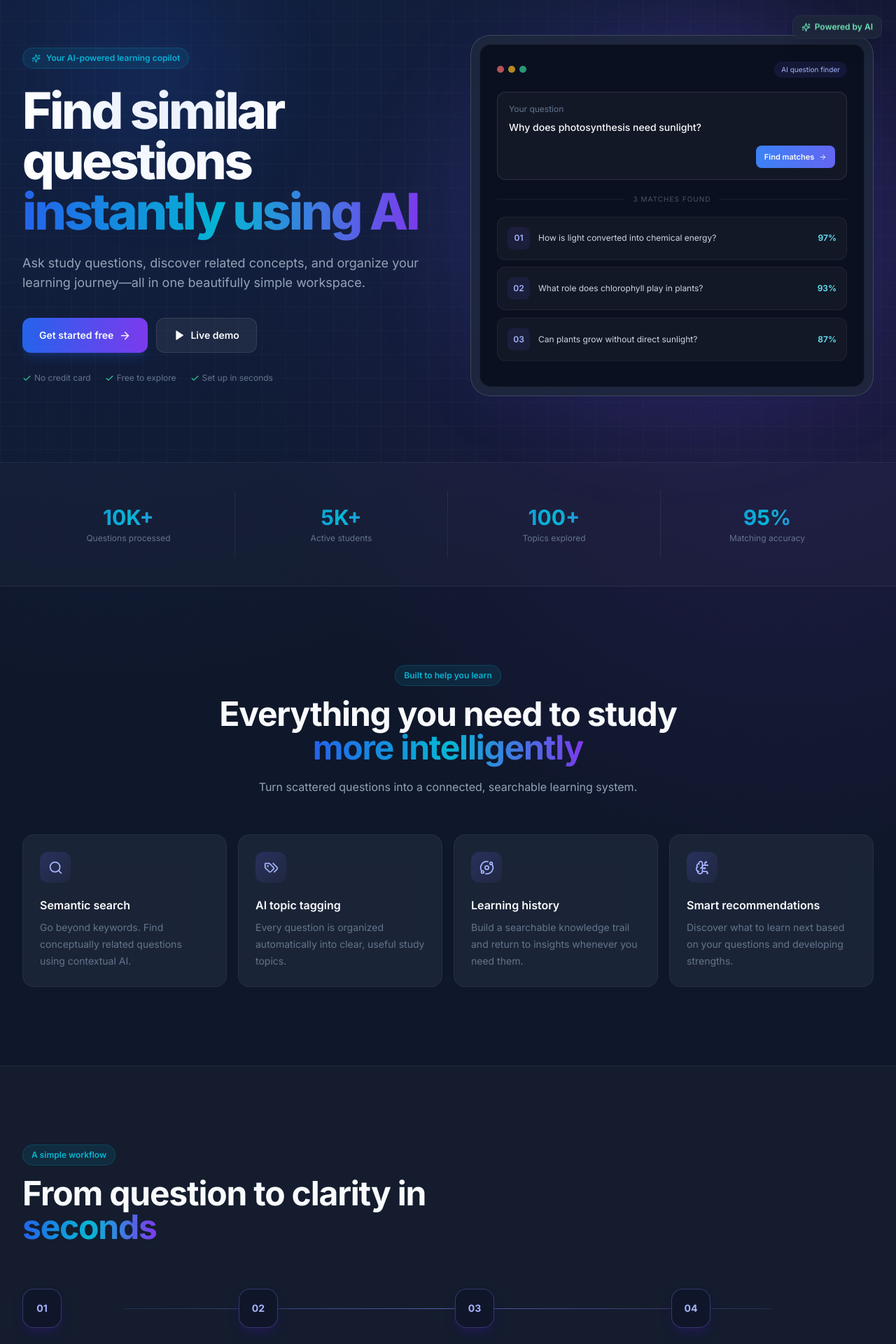
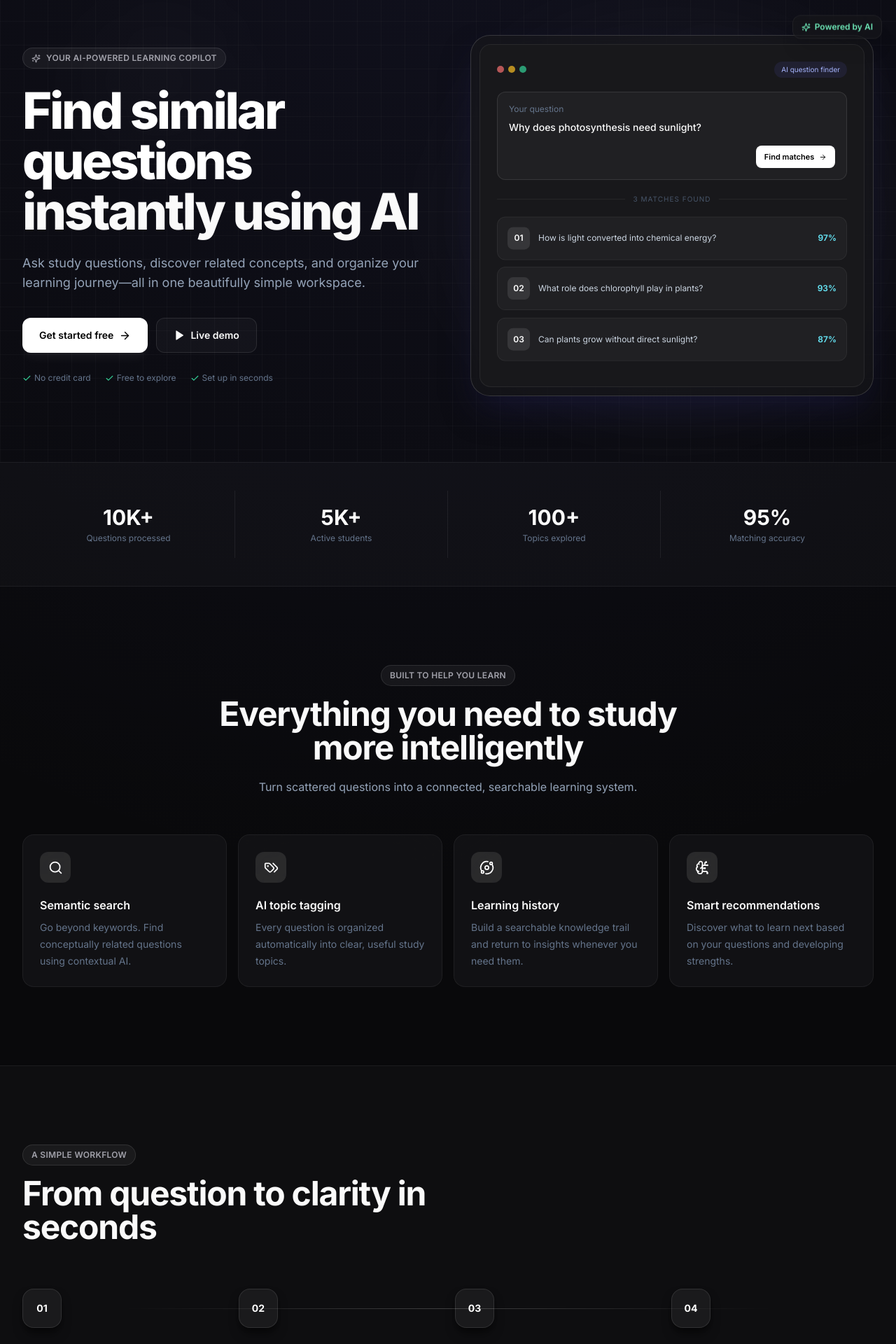
Before and after one commit to kaviya-0605/gisul-frontend, a React (Vite) app: page / in a window 1280 px wide. Shown: the part 140-2060 px from the top of the page at 70% size. Built offline with nearby package versions, Linux system fonts and the light colour scheme; no server answers.

Commit message:
style: apply premium professional high-contrast dark theme

```diff
--- a/src/index.css
+++ b/src/index.css
@@ -4,26 +4,24 @@
 @tailwind utilities;
 
 @layer base {
-  * { @apply border-white/10; }
+  * { @apply border-white/[0.08]; }
   html { scroll-behavior: smooth; }
   body {
     @apply m-0 min-w-[320px] bg-background font-sans text-textColor antialiased;
-    background-image:
-      radial-gradient(circle at 12% 5%, rgba(37,99,235,.15), transparent 28%),
-      radial-gradient(circle at 88% 18%, rgba(124,58,237,.15), transparent 25%);
+    background-image: radial-gradient(circle at 50% 0%, rgba(99,102,241,.08), transparent 40%);
   }
-  ::selection { @apply bg-primary/40 text-textColor; }
+  ::selection { @apply bg-accent/30 text-textColor; }
 }
 
 @layer components {
-  .glass { @apply border border-white/5 bg-card/80 backdrop-blur-xl; }
-  .glass-hover { @apply transition duration-300 hover:-translate-y-1 hover:border-primary/30 hover:bg-card/90 hover:shadow-glow-primary; }
-  .gradient-text { @apply bg-gradient-to-r from-primary via-accent to-secondary bg-clip-text text-transparent; }
-  .button-primary { @apply inline-flex items-center justify-center gap-2 rounded-xl bg-gradient-to-r from-primary to-secondary px-5 py-3 text-sm font-semibold text-textColor shadow-lg shadow-primary/20 transition hover:-translate-y-0.5 hover:shadow-primary/40; }
-  .button-secondary { @apply inline-flex items-center justify-center gap-2 rounded-xl border border-white/10 bg-white/[0.06] px-5 py-3 text-sm font-semibold text-textColor transition hover:bg-white/10; }
-  .input { @apply w-full rounded-xl border border-white/10 bg-background/50 px-4 py-3 text-sm text-textColor outline-none transition placeholder:text-slate-500 focus:border-primary/60 focus:ring-4 focus:ring-primary/10; }
-  .label { @apply mb-2 block text-sm font-medium text-textColor/80; }
-  .eyebrow { @apply inline-flex items-center gap-2 rounded-full border border-accent/20 bg-accent/10 px-3 py-1.5 text-xs font-semibold text-accent; }
+  .glass { @apply border border-white/[0.06] bg-card/60 backdrop-blur-2xl; }
+  .glass-hover { @apply transition duration-300 hover:-translate-y-1 hover:border-white/10 hover:bg-card/80 hover:shadow-glow-primary; }
+  .gradient-text { @apply text-textColor; }
+  .button-primary { @apply inline-flex items-center justify-center gap-2 rounded-xl bg-primary px-5 py-3 text-sm font-semibold text-black shadow-lg shadow-white/5 transition hover:-translate-y-0.5 hover:bg-white/90; }
+  .button-secondary { @apply inline-flex items-center justify-center gap-2 rounded-xl border border-white/10 bg-white/[0.03] px-5 py-3 text-sm font-semibold text-textColor transition hover:bg-white/[0.08]; }
+  .input { @apply w-full rounded-xl border border-white/10 bg-black/40 px-4 py-3 text-sm text-textColor outline-none transition placeholder:text-slate-500 focus:border-accent/50 focus:ring-4 focus:ring-accent/10; }
+  .label { @apply mb-2 block text-sm font-medium text-secondary; }
+  .eyebrow { @apply inline-flex items-center gap-2 rounded-full border border-white/10 bg-white/5 px-3 py-1.5 text-xs font-semibold text-secondary tracking-wide uppercase; }
 }
 
 .grid-noise {
--- a/src/pages/Auth.jsx
+++ b/src/pages/Auth.jsx
@@ -13,7 +13,7 @@ function AuthVisual({ signup }) {
       <Logo />
       <div className="relative mx-auto max-w-md">
         <motion.div animate={{ y: [0, -10, 0] }} transition={{ duration: 5, repeat: Infinity }} className="glass mb-8 rounded-3xl p-7 shadow-2xl shadow-primary/10">
-          <div className="mb-6 grid h-14 w-14 place-items-center rounded-2xl bg-gradient-to-br from-primary to-secondary"><BrainCircuit /></div>
+          <div className="mb-6 grid h-14 w-14 place-items-center rounded-2xl bg-white text-black"><BrainCircuit /></div>
           <div className="space-y-3">{['Understand every question', 'Find meaningful connections', 'Build lasting knowledge'].map((x, i) => <div key={x} className="flex items-center gap-3 rounded-xl bg-white/[0.04] p-3 text-sm text-textColor/80"><span className="grid h-6 w-6 place-items-center rounded-full bg-success/10 text-success"><Check size={13} /></span>{x}<span className="ml-auto text-xs text-textColor/50">0{i + 1}</span></div>)}</div>
         </motion.div>
         <h1 className="text-4xl font-bold leading-tight">{signup ? 'Turn curiosity into your greatest advantage.' : 'Welcome back to smarter learning.'}</h1>
--- a/src/pages/Dashboard.jsx
+++ b/src/pages/Dashboard.jsx
@@ -74,7 +74,7 @@ export default function Dashboard() {
         description="Track your learning journey and explore previously asked questions."
       />
 
-      <div className="relative mb-6 overflow-hidden rounded-3xl border border-primary/20 bg-gradient-to-br from-primary/30 via-accent/20 to-secondary/20 p-6 sm:p-8">
+      <div className="relative mb-6 overflow-hidden rounded-3xl border border-white/10 bg-white/[0.02] p-6 sm:p-8">
 
         <div className="absolute right-4 top-1/2 hidden -translate-y-1/2 opacity-20 sm:block">
           <BrainCircuit size={150} />
--- a/src/pages/HistoryPage.jsx
+++ b/src/pages/HistoryPage.jsx
@@ -210,7 +210,7 @@ export default function HistoryPage() {
             <ChevronLeft size={16} />
           </button>
 
-          <button className="grid h-10 w-10 place-items-center rounded-xl bg-primary text-textColor text-sm font-semibold">
+          <button className="grid h-10 w-10 place-items-center rounded-xl bg-primary text-black text-sm font-semibold">
             1
           </button>
 
--- a/src/pages/Landing.jsx
+++ b/src/pages/Landing.jsx
@@ -21,9 +21,9 @@ const steps = [
 function DemoCard() {
   return (
     <motion.div initial={{ opacity: 0, x: 30 }} animate={{ opacity: 1, x: 0 }} transition={{ duration: .8 }} className="relative mx-auto w-full max-w-xl">
-      <div className="absolute -inset-8 rounded-full bg-indigo-500/15 blur-3xl" />
+      <div className="absolute -inset-8 rounded-full bg-white/[0.03] blur-3xl" />
       <div className="glass relative overflow-hidden rounded-[28px] border-white/15 p-3 shadow-2xl shadow-indigo-950/50">
-        <div className="rounded-2xl border border-white/[0.07] bg-[#0b1020] p-5 sm:p-6">
+        <div className="rounded-2xl border border-white/[0.07] bg-card p-5 sm:p-6">
           <div className="mb-5 flex items-center justify-between">
             <div className="flex gap-1.5"><span className="h-2.5 w-2.5 rounded-full bg-red-400/70" /><span className="h-2.5 w-2.5 rounded-full bg-amber-400/70" /><span className="h-2.5 w-2.5 rounded-full bg-emerald-400/70" /></div>
             <span className="rounded-full bg-indigo-500/10 px-2.5 py-1 text-[10px] text-indigo-300">AI question finder</span>
@@ -31,7 +31,7 @@ function DemoCard() {
           <div className="rounded-xl border border-white/10 bg-white/[0.035] p-4">
             <p className="text-xs text-slate-500">Your question</p>
             <p className="mt-2 text-sm font-medium">Why does photosynthesis need sunlight?</p>
-            <div className="mt-4 flex justify-end"><span className="rounded-lg bg-gradient-to-r from-blue-500 to-indigo-500 px-3 py-2 text-[11px] font-semibold">Find matches <ArrowRight size={11} className="ml-1 inline" /></span></div>
+            <div className="mt-4 flex justify-end"><span className="rounded-lg bg-primary text-black px-3 py-2 text-[11px] font-semibold">Find matches <ArrowRight size={11} className="ml-1 inline" /></span></div>
           </div>
           <div className="my-5 flex items-center gap-3"><div className="h-px flex-1 bg-white/[0.06]" /><span className="text-[10px] uppercase tracking-widest text-slate-600">3 matches found</span><div className="h-px flex-1 bg-white/[0.06]" /></div>
           {[
@@ -40,7 +40,7 @@ function DemoCard() {
             ['Can plants grow without direct sunlight?', '87%'],
           ].map(([question, score], i) => (
             <motion.div key={question} animate={{ y: [0, -3, 0] }} transition={{ duration: 4, delay: i * .5, repeat: Infinity }} className="mb-2.5 flex items-center gap-3 rounded-xl border border-white/[0.06] bg-white/[0.035] p-3.5">
-              <span className="grid h-8 w-8 shrink-0 place-items-center rounded-lg bg-indigo-500/10 text-xs font-semibold text-indigo-300">0{i + 1}</span>
+              <span className="grid h-8 w-8 shrink-0 place-items-center rounded-lg bg-white/10 text-xs font-semibold text-white">0{i + 1}</span>
               <p className="flex-1 text-xs text-slate-300">{question}</p>
               <span className="text-xs font-semibold text-cyan-300">{score}</span>
             </motion.div>
@@ -58,8 +58,8 @@ export default function Landing() {
       <PublicNav />
       <main>
         <section className="grid-noise relative flex min-h-screen items-center pt-24">
-          <div className="absolute left-[8%] top-32 h-64 w-64 rounded-full bg-blue-600/10 blur-3xl" />
-          <div className="absolute right-[8%] top-48 h-72 w-72 rounded-full bg-violet-600/10 blur-3xl" />
+          <div className="absolute left-[8%] top-32 h-64 w-64 rounded-full bg-white/[0.02] blur-3xl" />
+          <div className="absolute right-[8%] top-48 h-72 w-72 rounded-full bg-white/[0.02] blur-3xl" />
           <div className="mx-auto grid max-w-7xl items-center gap-16 px-5 py-20 lg:grid-cols-2 lg:px-8">
             <motion.div initial={{ opacity: 0, y: 24 }} animate={{ opacity: 1, y: 0 }} transition={{ duration: .7 }}>
               <span className="eyebrow mb-6"><Sparkles size={13} />Your AI-powered learning copilot</span>
@@ -88,7 +88,7 @@ export default function Landing() {
         <section id="features" className="mx-auto max-w-7xl px-5 py-28 lg:px-8">
           <div className="mx-auto mb-14 max-w-2xl text-center"><span className="eyebrow mb-4">Built to help you learn</span><h2 className="text-3xl font-bold tracking-tight sm:text-5xl">Everything you need to study <span className="gradient-text">more intelligently</span></h2><p className="mt-5 text-slate-400">Turn scattered questions into a connected, searchable learning system.</p></div>
           <div className="grid gap-4 md:grid-cols-2 lg:grid-cols-4">
-            {features.map(({ icon: Icon, title, text }, i) => <motion.div key={title} initial={{ opacity: 0, y: 20 }} whileInView={{ opacity: 1, y: 0 }} transition={{ delay: i * .1 }} viewport={{ once: true }} className="glass glass-hover group rounded-2xl p-6"><div className="mb-5 grid h-11 w-11 place-items-center rounded-xl bg-gradient-to-br from-indigo-500/20 to-violet-500/5 text-indigo-300 transition group-hover:scale-110"><Icon size={21} /></div><h3 className="font-semibold">{title}</h3><p className="mt-2 text-sm leading-6 text-slate-500">{text}</p></motion.div>)}
+            {features.map(({ icon: Icon, title, text }, i) => <motion.div key={title} initial={{ opacity: 0, y: 20 }} whileInView={{ opacity: 1, y: 0 }} transition={{ delay: i * .1 }} viewport={{ once: true }} className="glass glass-hover group rounded-2xl p-6"><div className="mb-5 grid h-11 w-11 place-items-center rounded-xl bg-white/10 text-white transition group-hover:scale-110"><Icon size={21} /></div><h3 className="font-semibold">{title}</h3><p className="mt-2 text-sm leading-6 text-slate-500">{text}</p></motion.div>)}
           </div>
         </section>
 
@@ -96,8 +96,8 @@ export default function Landing() {
           <div className="mx-auto max-w-7xl px-5 lg:px-8">
             <div className="mb-16 max-w-2xl"><span className="eyebrow mb-4">A simple workflow</span><h2 className="text-3xl font-bold tracking-tight sm:text-5xl">From question to clarity in <span className="gradient-text">seconds</span></h2></div>
             <div className="relative grid gap-5 md:grid-cols-4">
-              <div className="absolute left-[12%] right-[12%] top-7 hidden h-px bg-gradient-to-r from-blue-500/20 via-indigo-400/60 to-violet-500/20 md:block" />
-              {steps.map(([n, title, text], i) => <motion.div key={title} initial={{ opacity: 0, y: 20 }} whileInView={{ opacity: 1, y: 0 }} transition={{ delay: i * .12 }} viewport={{ once: true }} className="relative"><div className="relative z-10 mb-5 grid h-14 w-14 place-items-center rounded-2xl border border-indigo-400/30 bg-[#10162a] text-sm font-bold text-indigo-300 shadow-lg shadow-indigo-950">{n}</div><h3 className="font-semibold">{title}</h3><p className="mt-2 text-sm leading-6 text-slate-500">{text}</p></motion.div>)}
+              <div className="absolute left-[12%] right-[12%] top-7 hidden h-px bg-gradient-to-r from-transparent via-white/20 to-transparent md:block" />
+              {steps.map(([n, title, text], i) => <motion.div key={title} initial={{ opacity: 0, y: 20 }} whileInView={{ opacity: 1, y: 0 }} transition={{ delay: i * .12 }} viewport={{ once: true }} className="relative"><div className="relative z-10 mb-5 grid h-14 w-14 place-items-center rounded-2xl border border-white/10 bg-white/5 text-sm font-bold text-white shadow-lg shadow-black/50">{n}</div><h3 className="font-semibold">{title}</h3><p className="mt-2 text-sm leading-6 text-slate-500">{text}</p></motion.div>)}
             </div>
           </div>
         </section>
@@ -109,13 +109,13 @@ export default function Landing() {
               ['“StudySync turns one question into an entire study path. It feels like having a tutor who already knows what I need next.”', 'Maya Chen', 'Biology student'],
               ['“The similarity scores make research so much faster. I find useful variations I would never have thought to search.”', 'Jordan Lee', 'Engineering student'],
               ['“Finally, my questions are not lost across notebooks and tabs. The history view alone has changed how I revise.”', 'Sofia Patel', 'Computer science student'],
-            ].map(([quote, name, role]) => <div key={name} className="glass glass-hover rounded-2xl p-6"><Quote size={23} className="mb-5 text-indigo-400" /><p className="text-sm leading-7 text-slate-300">{quote}</p><div className="mt-6 flex items-center gap-3"><div className="grid h-10 w-10 place-items-center rounded-full bg-gradient-to-br from-cyan-400 to-indigo-600 text-xs font-bold">{name.split(' ').map(x => x[0]).join('')}</div><div><p className="text-sm font-semibold">{name}</p><p className="text-xs text-slate-500">{role}</p></div></div></div>)}
+            ].map(([quote, name, role]) => <div key={name} className="glass glass-hover rounded-2xl p-6"><Quote size={23} className="mb-5 text-white/50" /><p className="text-sm leading-7 text-slate-300">{quote}</p><div className="mt-6 flex items-center gap-3"><div className="grid h-10 w-10 place-items-center rounded-full bg-white text-black text-xs font-bold">{name.split(' ').map(x => x[0]).join('')}</div><div><p className="text-sm font-semibold">{name}</p><p className="text-xs text-slate-500">{role}</p></div></div></div>)}
           </div>
         </section>
 
         <section className="mx-auto max-w-7xl px-5 pb-28 lg:px-8">
-          <div className="relative overflow-hidden rounded-[32px] border border-indigo-400/20 bg-gradient-to-br from-blue-600/25 via-indigo-600/20 to-violet-600/25 px-6 py-16 text-center shadow-2xl shadow-indigo-950/40 sm:px-12">
-            <div className="absolute inset-0 grid-noise opacity-60" /><div className="relative"><MessageCircleQuestion className="mx-auto mb-5 text-indigo-300" size={38} /><h2 className="text-3xl font-bold sm:text-5xl">Your next breakthrough starts with a question.</h2><p className="mx-auto mt-4 max-w-xl text-slate-300">Join thousands of students connecting ideas and learning with more confidence.</p><Link to="/signup" className="button-primary mt-8 !bg-white !bg-none !px-6 !py-3.5 !text-indigo-700">Start learning free <ArrowRight size={17} /></Link></div>
+          <div className="relative overflow-hidden rounded-[32px] border border-white/10 bg-white/[0.02] px-6 py-16 text-center shadow-2xl shadow-black/40 sm:px-12">
+            <div className="absolute inset-0 grid-noise opacity-30" /><div className="relative"><MessageCircleQuestion className="mx-auto mb-5 text-white" size={38} /><h2 className="text-3xl font-bold sm:text-5xl">Your next breakthrough starts with a question.</h2><p className="mx-auto mt-4 max-w-xl text-slate-400">Join thousands of students connecting ideas and learning with more confidence.</p><Link to="/signup" className="button-primary mt-8 !bg-white !px-6 !py-3.5 !text-black">Start learning free <ArrowRight size={17} /></Link></div>
           </div>
         </section>
       </main>
```
Also changed, not shown: src/components/AppShell.jsx (+6 -6 lines), tailwind.config.js (+12 -12 lines).
